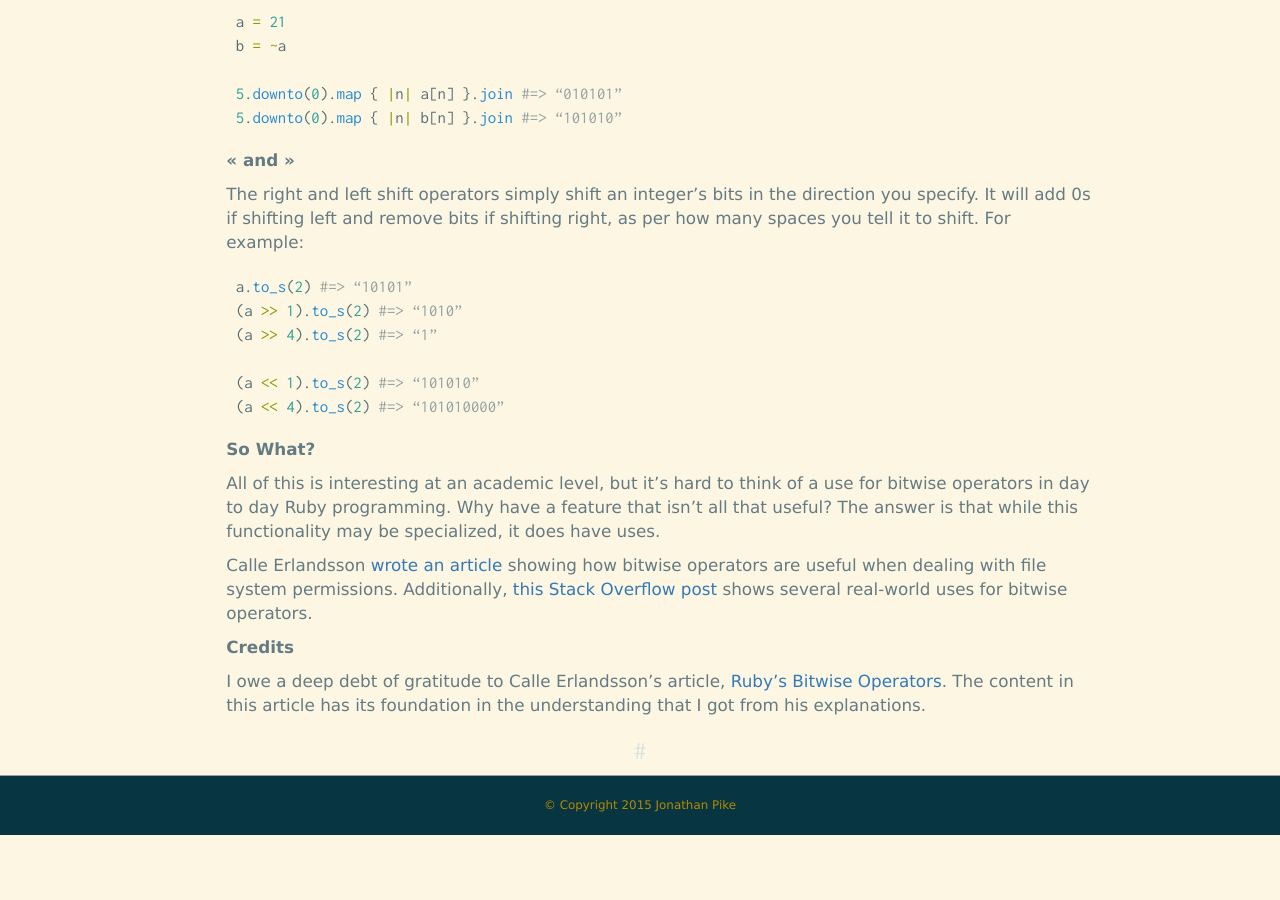
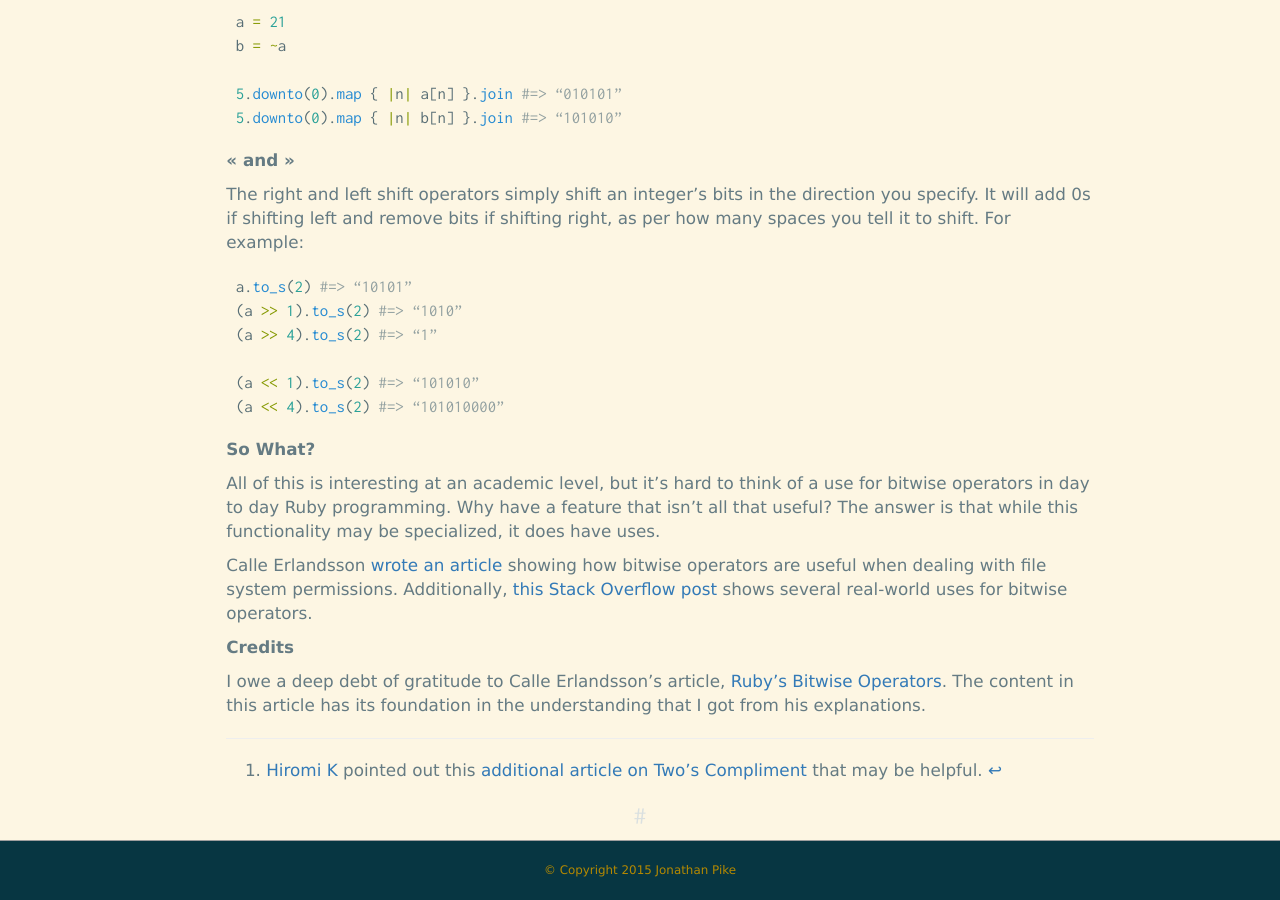
Before and after one commit to jonathanpike/jonathanpike.github.io, a Jekyll site: the page built from _posts/2015-12-09-Get-Bitwise.md, in a window 1280 px wide and 900 px high, scrolled down 2510 px. Built offline with Jekyll 4.4.1, drawn with Linux system fonts in a browser that asks for light colours; before the commit the page ends 3345 px from its top, so only the background shows below that.

Commit message:
Add additional link on Get Bitwise

```diff
--- a/_posts/2015-12-09-Get-Bitwise.md
+++ b/_posts/2015-12-09-Get-Bitwise.md
@@ -125,3 +125,7 @@ Calle Erlandsson [wrote an article](http://www.calleerlandsson.com/2015/02/16/fl
 **Credits**
 
 I owe a deep debt of gratitude to Calle Erlandsson’s article, [Ruby’s Bitwise Operators](http://www.calleerlandsson.com/2014/02/06/rubys-bitwise-operators/).  The content in this article has its foundation in the understanding that I got from his explanations.
+
+<hr />
+
+[^1]: [Hiromi K](http://hkawanishi.github.io) pointed out this [additional article on Two's Compliment](http://www.cs.cornell.edu/~tomf/notes/cps104/twoscomp.html) that may be helpful.
```
Also changed, not shown: other parts of _posts/2015-12-09-Get-Bitwise.md (+1 -1 lines).
